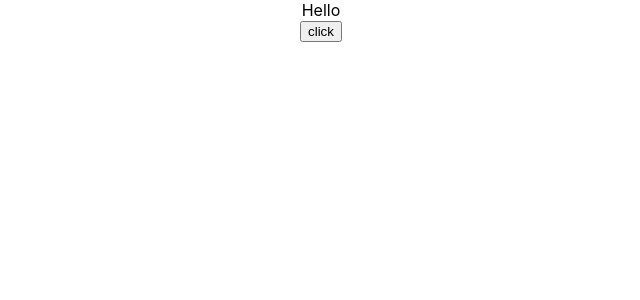
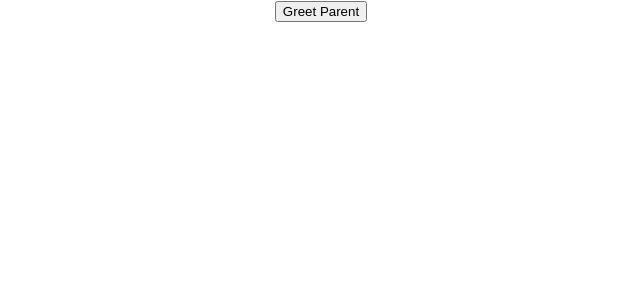
Before and after one commit to pketanp/react-learn, a React (Create React App) app: page / in a window 1280 px wide. Shown: the top 300 px of the page, without its empty margins (319-959 px from the left). Built offline with nearby package versions, Linux system fonts and the light colour scheme.

Commit message:
click events

```diff
--- a/src/App.js
+++ b/src/App.js
@@ -7,11 +7,14 @@ import Message from "./component/Message";
 import FunctionClick from "./component/FunctionClick";
 import ClassClicks from "./component/ClassClicks";
 import EventBind from "./component/EventBind";
+import ParentComponent from "./component/ParrentComponent";
+import ChildComponent from "./component/ChildComponent";
 
 function App() {
 	return (
 		<div className="App">
-			<EventBind />
+			<ParentComponent />
+			{/* <EventBind /> */}
 			{/* <FunctionClick />
 			<ClassClicks /> */}
 			{/* <Greet name="Ketan" aka=" pk..." />
--- /dev/null
+++ b/src/component/ChildComponent.js
@@ -0,0 +1,15 @@
+import React, { Component } from "react";
+
+class ChildComponent extends Component {
+	render() {
+		return (
+			<div>
+				<button onClick={this.props.greetHandler}>
+					Greet Parent
+				</button>
+			</div>
+		);
+	}
+}
+
+export default ChildComponent;
--- a/src/component/ClassClicks.js
+++ b/src/component/ClassClicks.js
@@ -1,6 +1,6 @@
 import React, { Component } from "react";
 
-export class ClassClicks extends Component {
+class ClassClicks extends Component {
 	ClickHandler() {
 		console.log("Clicked Me");
 	}
--- /dev/null
+++ b/src/component/ParrentComponent.js
@@ -0,0 +1,26 @@
+import React, { Component } from "react";
+import ChildComponent from "./ChildComponent";
+
+export class ParrentComponent extends Component {
+	constructor(props) {
+		super(props);
+
+		this.state = {
+			parentName: "Parent"
+		};
+		this.greetParent = this.greetParent.bind(this);
+	}
+
+	greetParent() {
+		alert(`Hello ${this.state.parentName}`);
+	}
+	render() {
+		return (
+			<div>
+				<ChildComponent greetHandler={this.greetParent} />
+			</div>
+		);
+	}
+}
+
+export default ParrentComponent;
```
